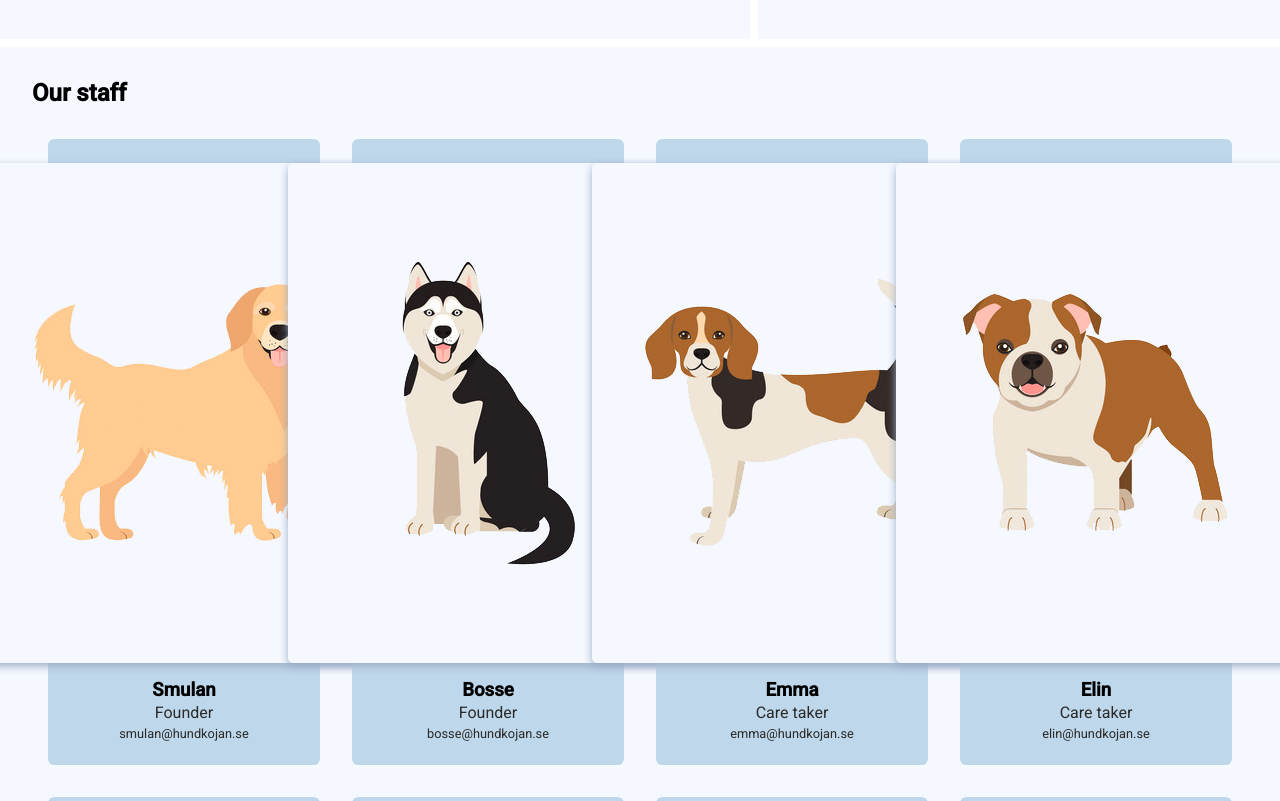
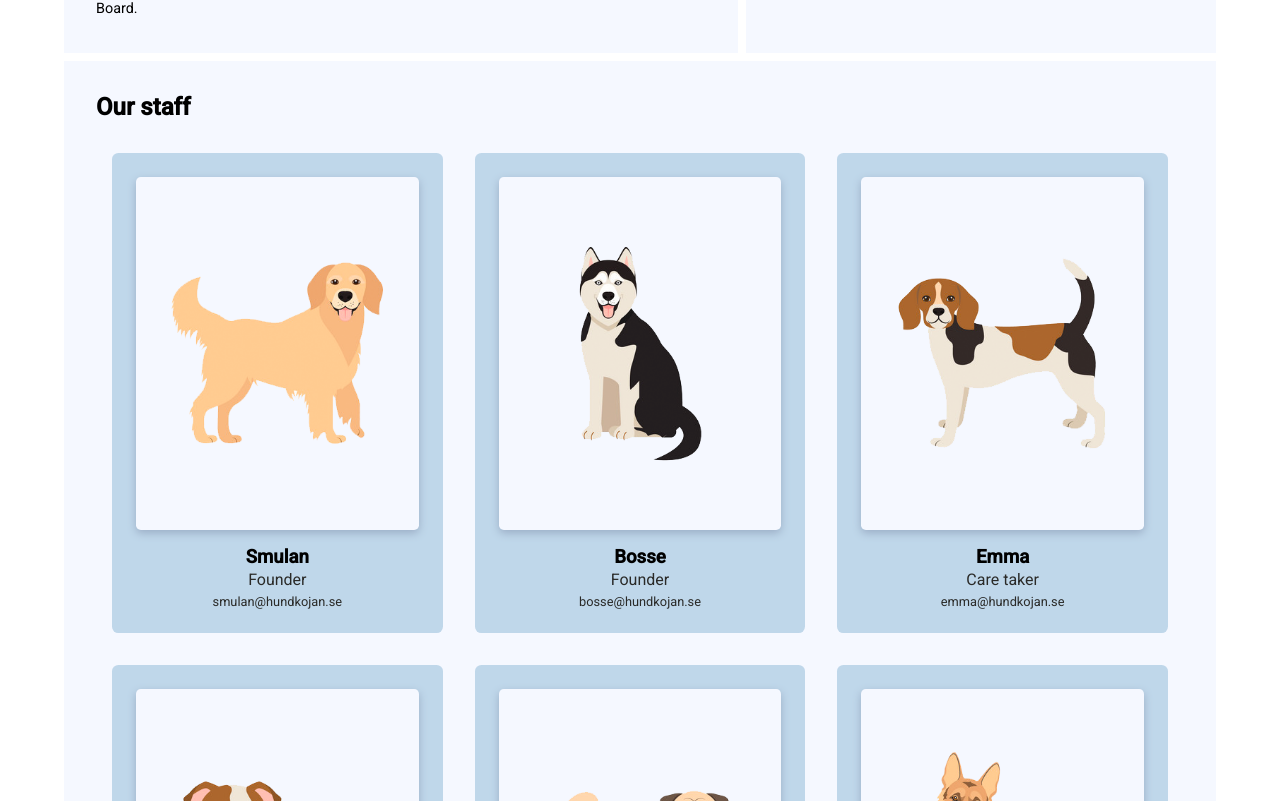
Before and after one commit to EmmaOlsson/hunddagis, a React (Create React App) app: page /about in a window 1280 px wide. Shown: the part 439-1240 px from the top of the page. Built offline with nearby package versions, Linux system fonts and the light colour scheme.

Commit message:
changes align-items for staff-container

```diff
--- a/src/css/about.module.css
+++ b/src/css/about.module.css
@@ -1,6 +1,6 @@
 
 .mainContainer{
-    width: 100%;
+    width: 90%;
     margin: 0 auto;
 }
 
@@ -50,7 +50,7 @@
 /* Staff */
 
 .bottomAbout{
-    height: fit-content;
+    height: 100%;
     margin-top: .5rem;
 }
 
@@ -64,7 +64,8 @@
     display: flex;
     flex-direction: column;
     background: var(--light-blue);
-    align-items: center;
+    align-items: stretch;
+    text-align: center;
     padding: 1.5rem;
     margin: 1rem;
     border-radius: .4rem;
@@ -81,7 +82,6 @@
 }
 
 .staffImg{
-    width: inherit;
     background: var(--white-blue);
     border-radius: .3rem;
     box-shadow: var(--sky-blue) 0px .2rem .5rem;
@@ -90,11 +90,6 @@
 
 
 /* Contact Form */
-
-
-.contactContainer{
-
-}
 
 .contactForm{
     display: flex;
```
